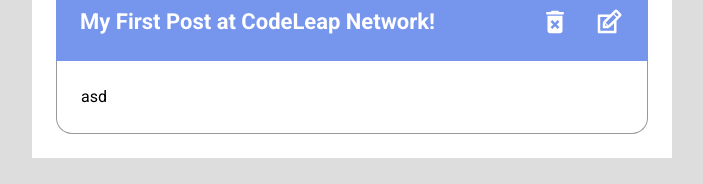
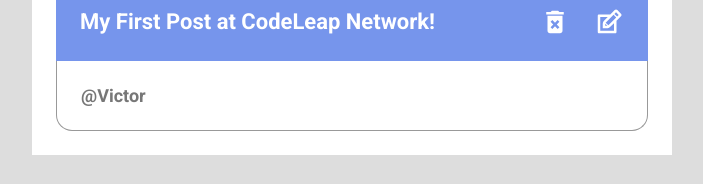
Before and after one commit to michelwene/code-leap, a Next.js app: page /blog in a window 1280 px wide. Shown: the part 464-648 px from the top of the page, without its empty margins (288-991 px from the left). Built offline with nearby package versions, Linux system fonts and the light colour scheme.

Commit message:
feat: CardHeader

```diff
--- /dev/null
+++ b/components/CardPost/CardContent/CardContentInfo.tsx
@@ -0,0 +1,14 @@
+interface CardContentInfoProps {
+  username: string;
+  date: Date;
+}
+
+export function CardContentInfo({ username, date }: CardContentInfoProps) {
+  return (
+    <div className="flex items-center justify-between">
+      <p className="font-bold text-lg leading-[21px] text-[#777777]">
+        {username}
+      </p>
+    </div>
+  );
+}
--- a/components/CardPost/CardContent/index.tsx
+++ b/components/CardPost/CardContent/index.tsx
@@ -1,3 +1,5 @@
+import { Post } from "@/types/Post";
+
 interface CardContentProps {
   post: Post;
 }
--- a/components/CardPost/index.tsx
+++ b/components/CardPost/index.tsx
@@ -1,5 +1,6 @@
 import { Post } from "@/types/Post";
 import { CardHeader } from "./CardHeader";
+import { CardContentInfo } from "./CardContent/CardContentInfo";
 
 interface CardProps {
   post: Post;
@@ -10,7 +11,10 @@
     <div>
       <CardHeader post={post} />
       <div className="border-l border-b border-r border-[#999999] border-solid rounded-br-2xl rounded-bl-2xl p-6">
-        asd
+        <CardContentInfo
+          username={post.username}
+          date={post.created_datetime}
+        />
       </div>
     </div>
   );
--- a/package.json
+++ b/package.json
@@ -13,6 +13,7 @@
     "@types/react": "18.0.35",
     "@types/react-dom": "18.0.11",
     "autoprefixer": "10.4.14",
+    "date-fns": "^2.29.3",
     "eslint": "8.38.0",
     "eslint-config-next": "13.3.0",
     "next": "13.3.0",
```
Also changed, not shown: 1 other file (tests, documents, lock files or other folders).
